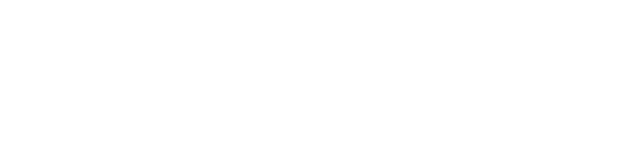
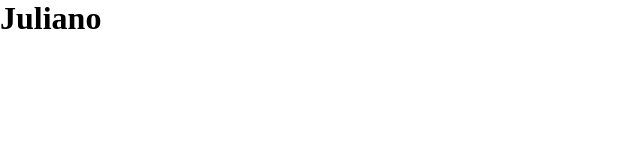
Before and after one commit to julianoventola/chatteste, a plain HTML site: page index.html in a window 1280 px wide. Shown: the whole page, without its empty margins (0-640 px from the left). Drawn offline with Linux system fonts and the light colour scheme.

Commit message:
Alterado o html com h1

```diff
--- a/index.html
+++ b/index.html
@@ -9,7 +9,7 @@
 </head>
 
 <body>
-
+  <h1>Juliano</h1>
 </body>
 
 </html>
```
